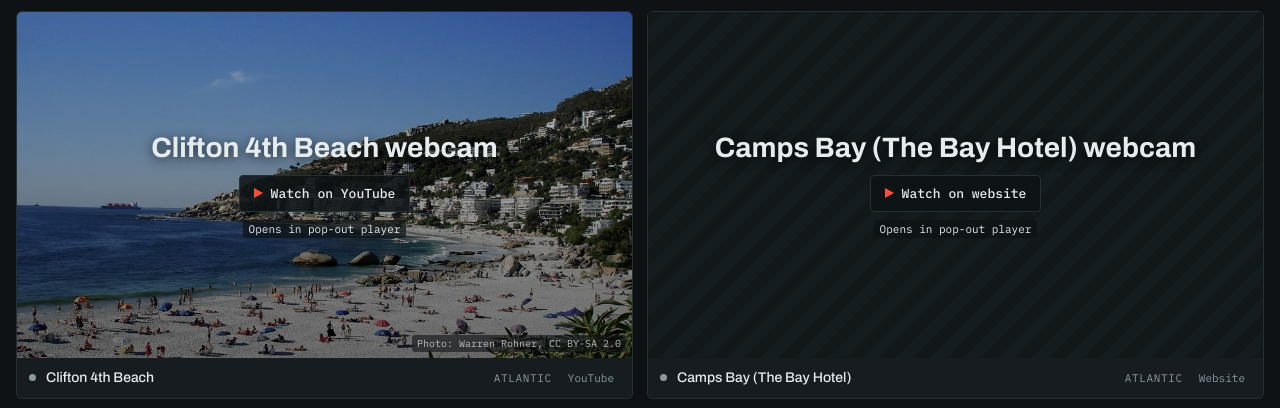
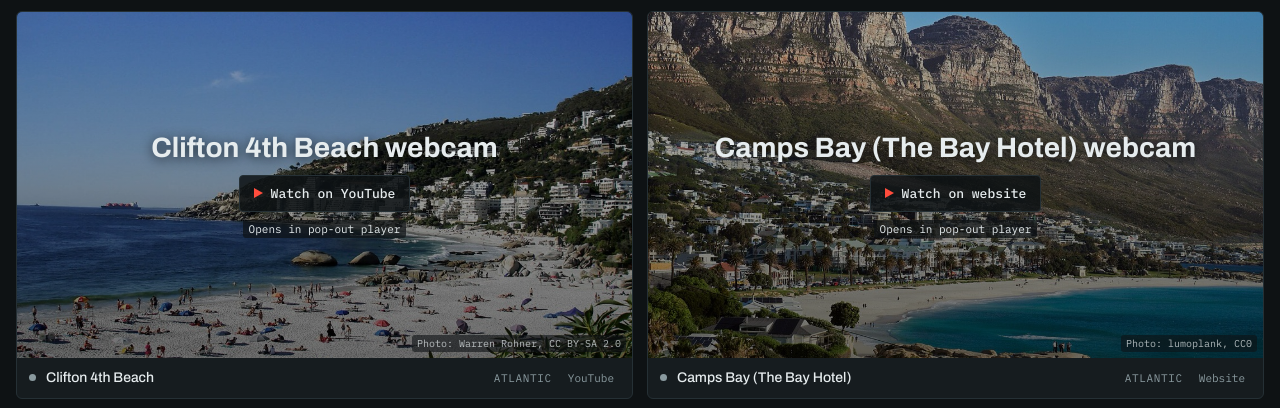
Before and after one commit to brettjones82/cape-town-cams, a plain HTML site: page index.html in a window 1280 px wide. Shown: the part 864-1272 px from the top of the page. Drawn offline with Linux system fonts and the light colour scheme; grey boxes are pictures that could not be loaded.

Commit message:
Bay Hotel tile: Camps Bay photo behind the link-out
Co-Authored-By: Claude Opus 5.5 <noreply@anthropic.com>

```diff
--- a/index.html
+++ b/index.html
@@ -222,7 +222,8 @@
     { id: "4Zu64CmAjMo", name: "Sea Point and Lion's Head", area: "Atlantic", channel: "@VanillaISP" },
     { id: "IGu55JrxyHU", name: "Clifton 4th Beach", area: "Atlantic", embed: false, poster: "img/clifton-4th.jpg",
       credit: ["Warren Rohner, CC BY-SA 2.0", "https://commons.wikimedia.org/wiki/File:Clifton_4th_Beach.jpg"] },
-    { name: "Camps Bay (The Bay Hotel)", area: "Atlantic", embed: false, link: "https://thebayhotel.com/webcam/" },
+    { name: "Camps Bay (The Bay Hotel)", area: "Atlantic", embed: false, link: "https://thebayhotel.com/webcam/", poster: "img/camps-bay.jpg",
+      credit: ["lumoplank, CC0", "https://commons.wikimedia.org/wiki/File:Cape_Town_coastal_suburbs_-_CapeTowncoastal4192.jpg"] },
     { name: "Camps Bay Village", area: "Atlantic", src: "https://g2.ipcamlive.com/player/player.php?alias=vnlcbv&autoplay=1", link: "https://www.campsbayvillage.com/webcam/" },
     { name: "Camps Bay (POD Hotel)", area: "Atlantic", src: "https://api.wetmet.net/widgets/stream/frame.php?uid=4a59c11daeee60a2eb4b751506235ce7", link: "https://www.oystercollection.co.za/pod-camps-bay-boutique-hotel/webcam/" },
     { id: "vOLCjL4kv-w", name: "Table Mountain from Bloubergstrand", area: "Table Bay", channel: "@TableMountainLiveStream" },
```
Also changed, not shown: img/camps-bay.jpg (added).
